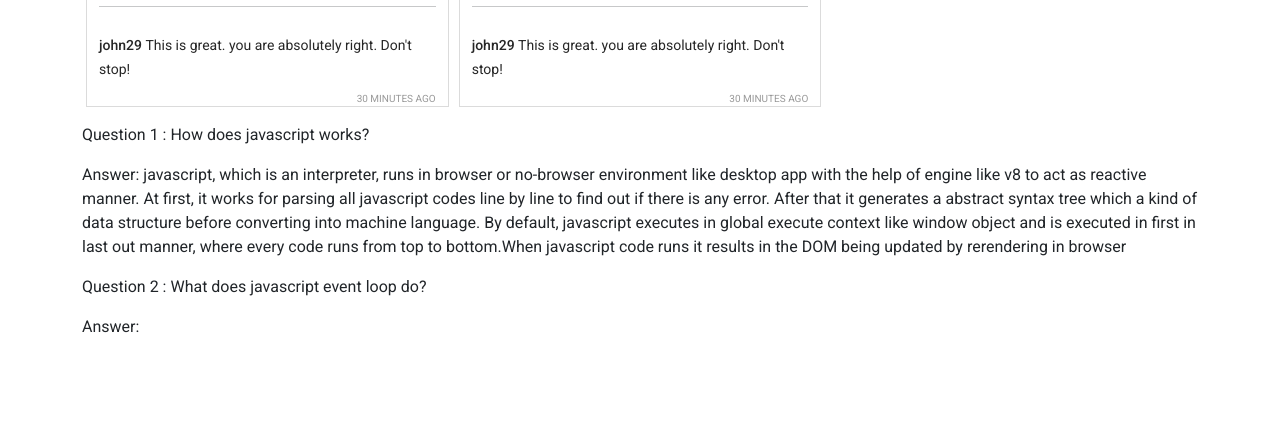
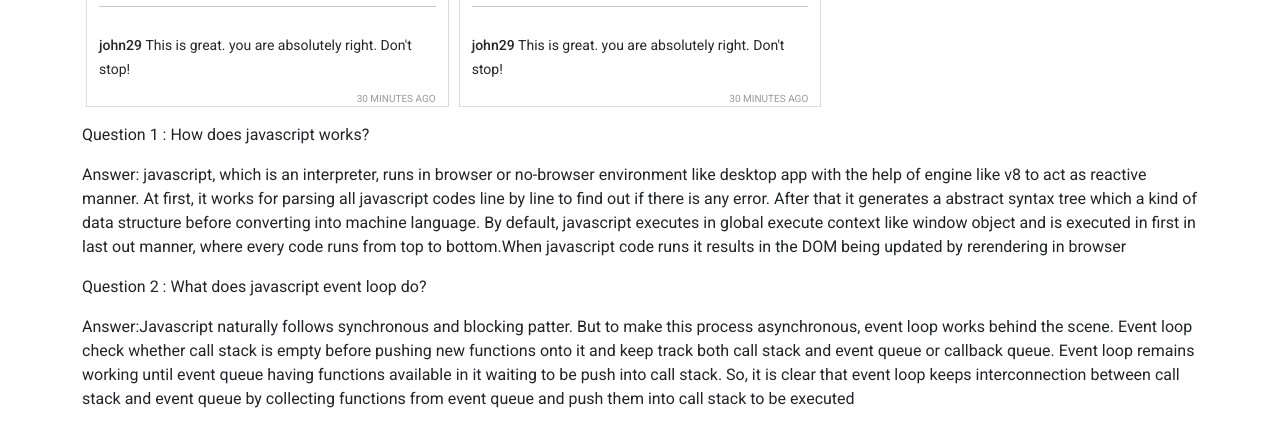
Before and after one commit to 19khaled88/insta-shohor, a plain HTML site: page index.html in a window 1280 px wide. Shown: the part 1425-1852 px from the top of the page. Before the commit the page ends 1780 px from the top, so only its background shows below. Drawn offline with nearby package versions, Linux system fonts and the light colour scheme.

Commit message:
second answer

```diff
--- a/index.html
+++ b/index.html
@@ -104,7 +104,17 @@
       </p>
 
       <p>Question 2 : What does javascript event loop do?</p>
-      <p>Answer:</p>
+      <p>
+        Answer:Javascript naturally follows synchronous and blocking patter. But
+        to make this process asynchronous, event loop works behind the scene.
+        Event loop check whether call stack is empty before pushing new
+        functions onto it and keep track both call stack and event queue or
+        callback queue. Event loop remains working until event queue having
+        functions available in it waiting to be push into call stack. So, it is
+        clear that event loop keeps interconnection between call stack and event
+        queue by collecting functions from event queue and push them into call
+        stack to be executed
+      </p>
     </section>
     <footer></footer>
 
```
